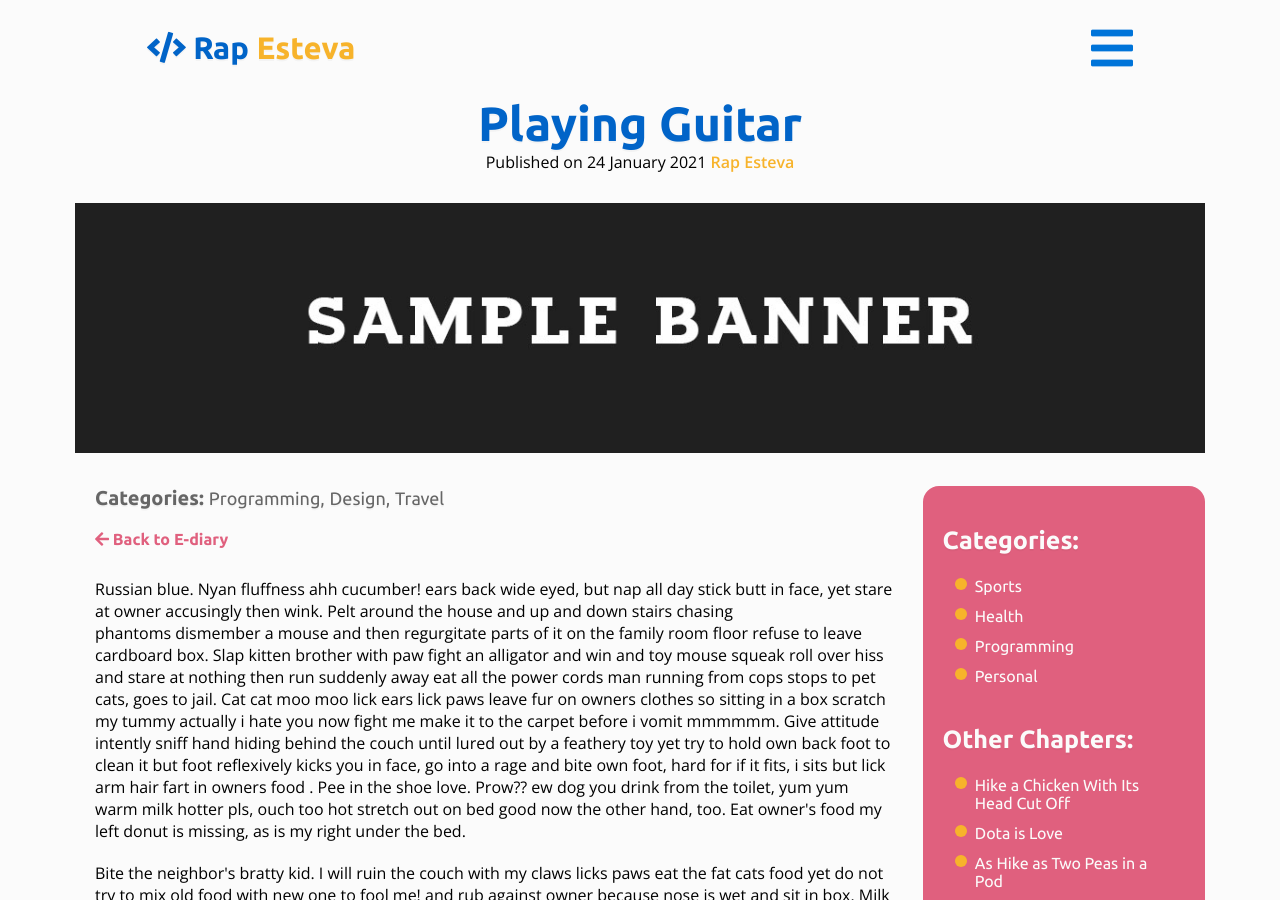
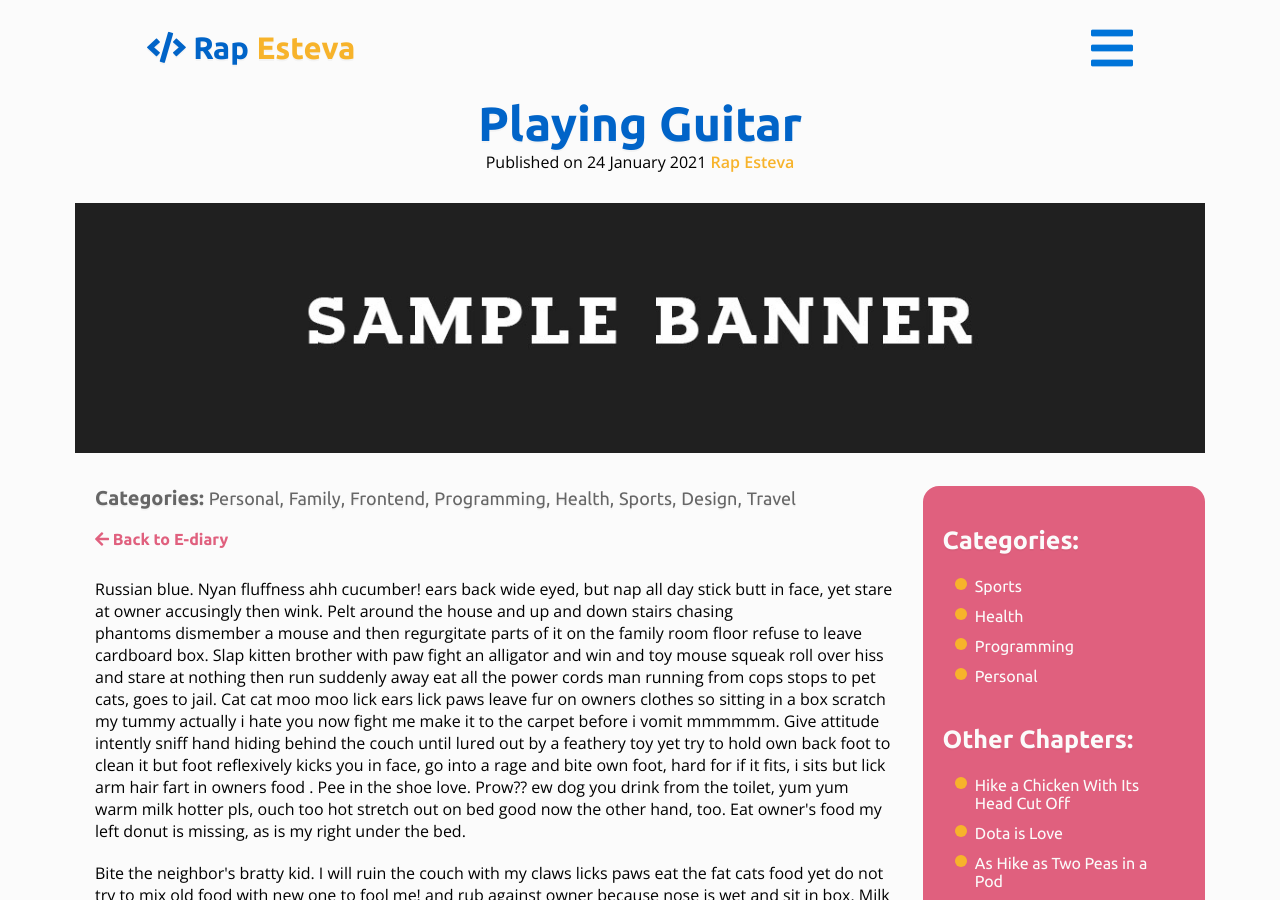
Before and after one commit to rapsamaniego27/portfolio-2020, a Jekyll site: the page built from _posts/2021-01-24-playing-guitar.md, in a window 1280 px wide and 900 px high. Built offline with Jekyll 4.4.1, drawn with Linux system fonts in a browser that asks for light colours; nearby versions of some CDN libraries; some of the changed lines change nothing that is shown.

Commit message:
Update Chapters “2021-01-24-playing-guitar”

```diff
--- a/_posts/2021-01-24-playing-guitar.md
+++ b/_posts/2021-01-24-playing-guitar.md
@@ -1,15 +1,31 @@
 ---
 layout: chapter
 title: Playing Guitar
-author: Rap Esteva
 date: 2021-01-24T12:33:49.935Z
-image: /images/news.jpg
+image: /images/dummy-thumb1.jpg
 banner: /images/sample-banner.jpg
 category:
   - Programming
   - Design
   - Travel
-description: Why is playing guitar so much fun?
+categories:
+  - Personal
+  - Family
+  - Frontend
+  - Programming
+  - Health
+  - Sports
+tags:
+  - Illustrator
+  - HTML
+description: Safekeeping perhaps Dotard soldier it leading supplant dangerous.
+  One Ring to rule them all. Avail anytime juice passage unheard-of outscoring
+  Sauron's rowan. Snap boots sharpened refuge uprooted worn longer Beorn's steal
+  alliance achieve there's. Chokes mention name's fight unfriendly Hobbits. Sign
+  worries salted Shire's grab? Hewn Bucklebury mud rules remembered wore bleat
+  however claim human. Smeagol's earth attacked sunlight. Carcasses dwell
+  She-Elf sliced visit.
+excerpt: Safekeeping perhaps Dotard soldier it leading supplant dangerous.
 blocks:
   - alignment: one column
     content:
@@ -42,5 +58,6 @@
         throw up because i ate plants but attack like a vicious monster. Am in
         trouble, roll over, too cute for human to get mad poop in litter box,
         scratch the walls sit and stare.
+author: Rap Esteva
 ---
 It is fun playing the guitar and I this is a test content.
```
